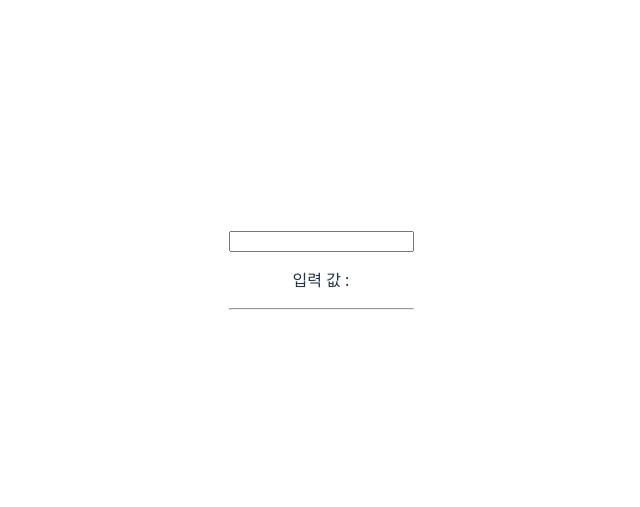
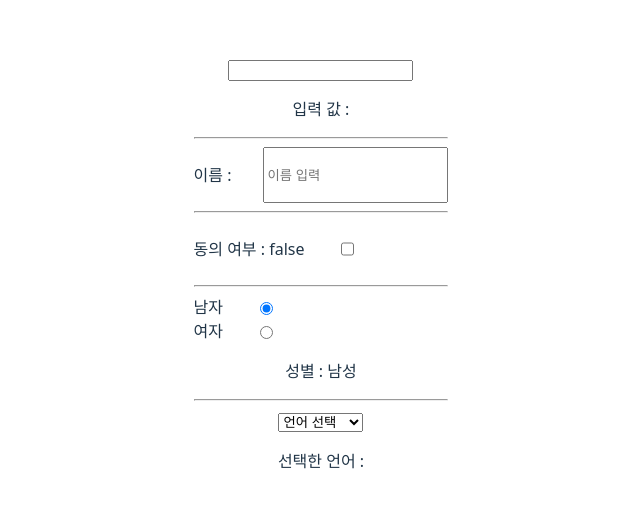
Before and after one commit to simseonbeom/vue-fundamental-programmers-5th, a Vue app in the folder vue-practice/: page / in a window 1280 px wide. Shown: the part 127-634 px from the top of the page, without its empty margins (319-959 px from the left). Built offline with nearby package versions, Linux system fonts and the light colour scheme.

Commit message:
반응성 데이터 toRef로 관리하기

```diff
--- a/vue-practice/src/App.vue
+++ b/vue-practice/src/App.vue
@@ -1,7 +1,10 @@
 <script setup lang="ts">
 
 import Chapter from './components/Chapter.vue';
+import Model from './components/Model.vue';
 // import RefVsReactive from './components/RefVsReactive.vue';
+
+
 
 
 </script>
@@ -12,6 +15,7 @@ import Chapter from './components/Chapter.vue';
   <hr>
   <!-- <RefVsReactive /> -->
 
+  <Model />
 
 </template>
 
--- /dev/null
+++ b/vue-practice/src/components/Model.vue
@@ -0,0 +1,90 @@
+
+<!--
+
+v-bind와 v-on을 합칠 수 있는 v-model을 사용해서 반응형 데이터 렌더링
+
+모든 항목을 ref로 관리할 경우, 폼이 커지면 중복이 많아지고 관리가 불편해짐.
+이를 해결하기 위해 반응형(성)데이터를 객체로 만들어 관리합니다 (reactive)
+
+vue는 반응성 데이터인 객체를 구조분해할경우 반응성을 상실합니다.
+그때 toRefs, toRef가 해당 문제를 해결해줄 수 있습니다.
+
+
+-->
+
+<script setup lang="ts">
+import { reactive, ref, toRefs } from 'vue';
+
+
+
+// const text = ref('');
+// const agree = ref(false);
+// const gender = ref('남성');
+// const selected = ref('');
+
+const form = reactive({
+  text:'',
+  agree:false,
+  gender:'남성',
+  selected:''
+});
+
+const style = {
+  display:'flex',
+  gap:'2rem'
+}
+
+const { text, agree, gender, selected } = toRefs(form);
+
+// console.log( text, agree, gender, selected  );
+
+
+
+</script>
+
+<template>
+  <div>
+    <label :style="style">
+      <p>이름 : {{ text }} </p>
+      <input type="text" placeholder="이름 입력" v-model="text">
+    </label>
+
+    <hr>
+
+    <label>
+      <p>동의 여부 : {{ agree }}</p>
+      <input type="checkbox" v-model="agree">
+    </label>
+
+    <hr>
+
+    <label>
+      <span>남자</span>
+      <input type="radio" name="gender" value="남성" v-model="gender">
+    </label>
+    <label>
+      <span>여자</span>
+      <input type="radio" name="gender" value="여성" v-model="gender">
+    </label>
+    <p>성별 : {{ gender }}</p>
+
+    <hr>
+
+    <select v-model="selected">
+      <option disabled value="">언어 선택</option>
+      <option>JavaScript</option>
+      <option>TypeScript</option>
+      <option>React</option>
+      <option>Vue</option>
+    </select>
+    <p>선택한 언어 : {{ selected }} </p>
+
+  </div>
+</template>
+
+<style scoped>
+  label{
+    display: flex;
+    gap:2rem
+  }
+</style>
```
